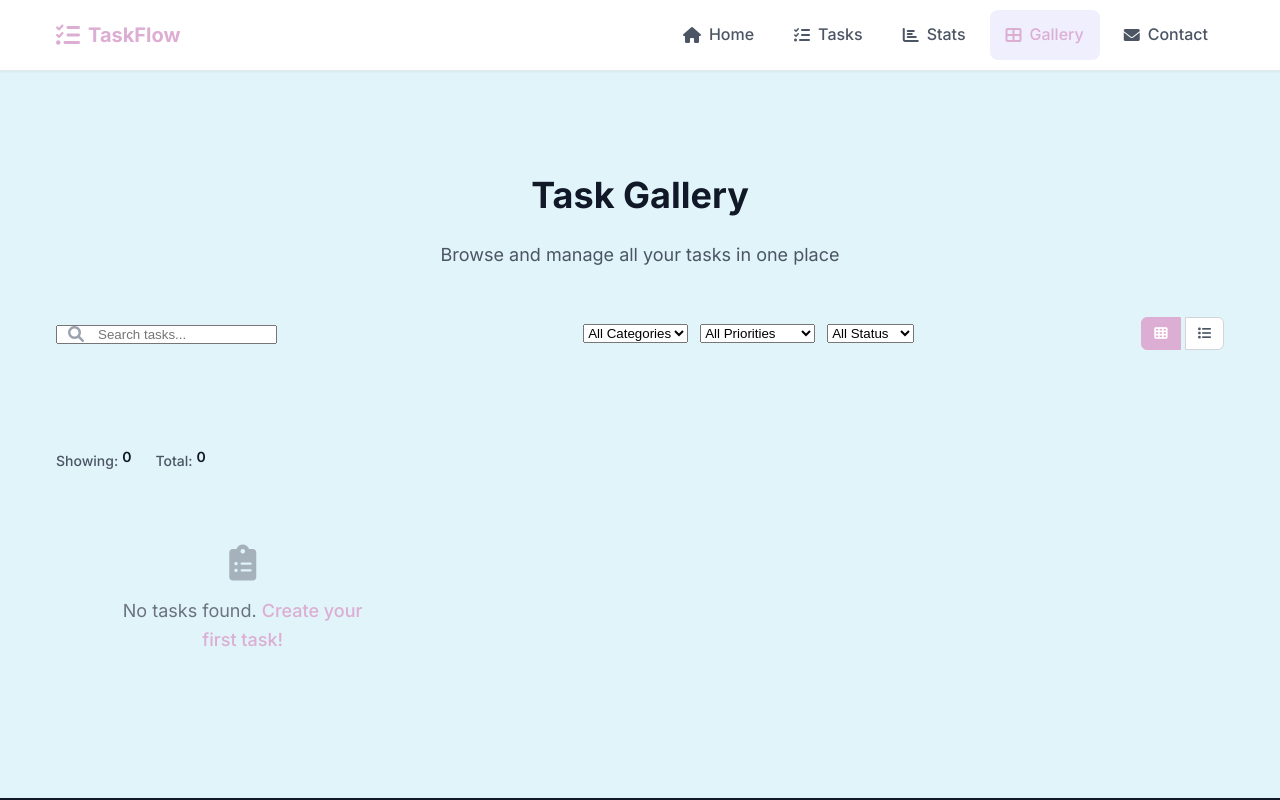
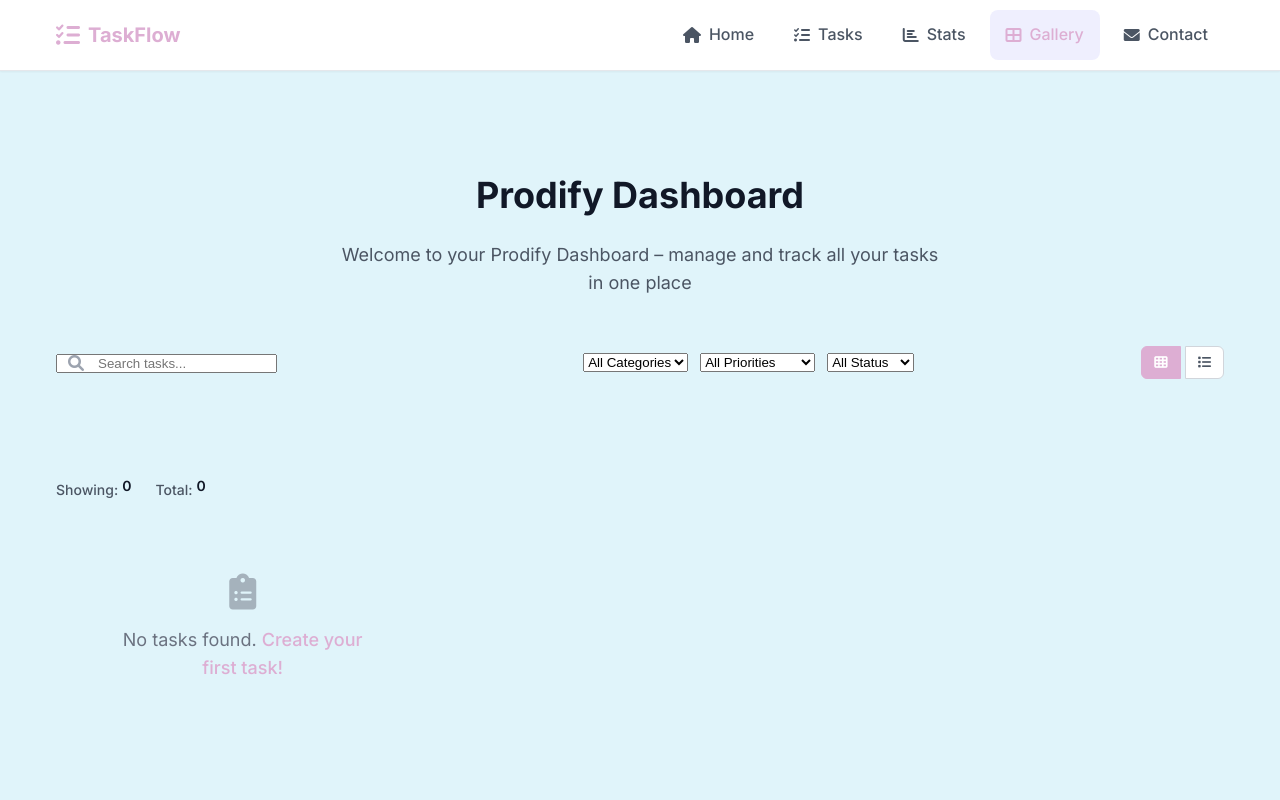
Before and after one commit to AnuuDumjan/Interactive-web-app, a website built with Vite: page gallery.html in a window 1280 px wide. Shown: the top 800 px of the page. Built offline with nearby package versions, Linux system fonts and the light colour scheme.

Commit message:
rename Task Gallery to Prodify Dashboard

```diff
--- a/gallery.html
+++ b/gallery.html
@@ -58,8 +58,9 @@
     <main class="main-content">
         <div class="container">
             <div class="page-header">
-                <h1 class="page-title">Task Gallery</h1>
-                <p class="page-subtitle">Browse and manage all your tasks in one place</p>
+                <h1 class="page-title">Prodify Dashboard</h1>
+                <p class="page-subtitle">Welcome to your Prodify Dashboard – manage and track all your tasks in one place</p>
+
             </div>
 
             <div class="gallery-controls">
```
